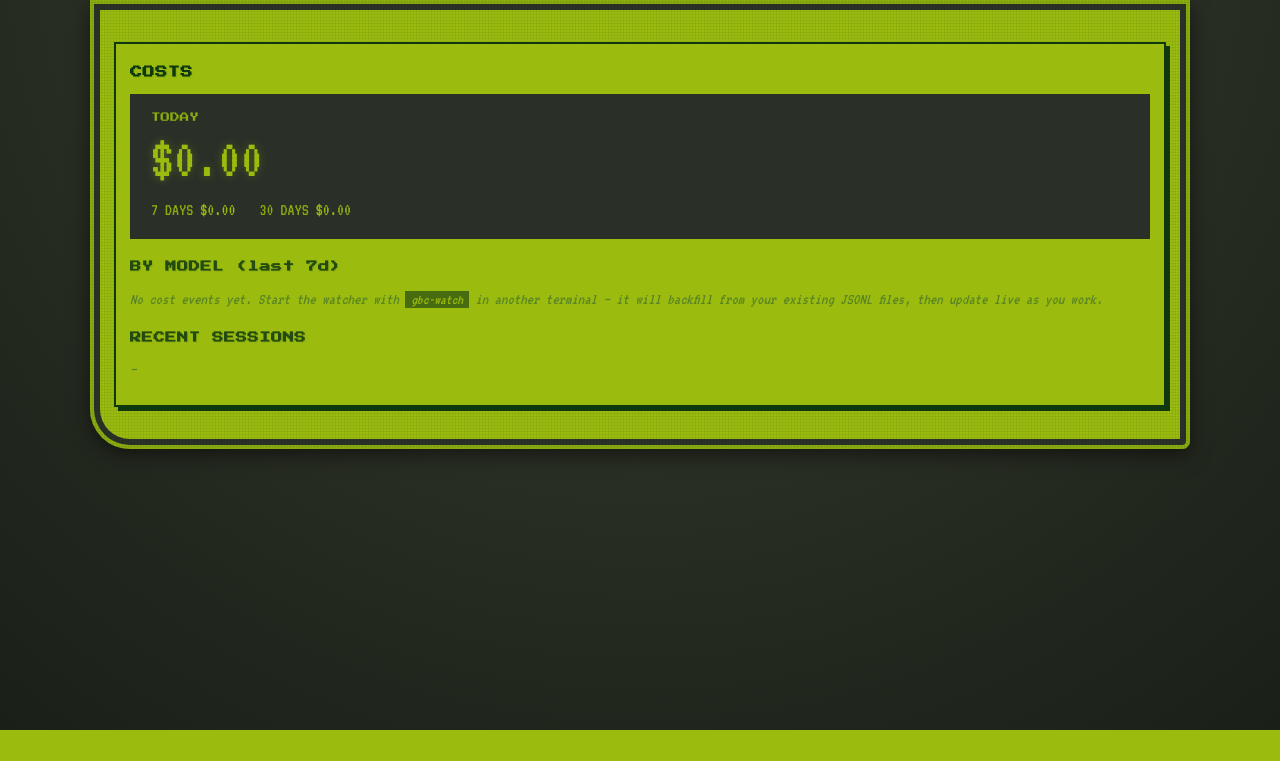
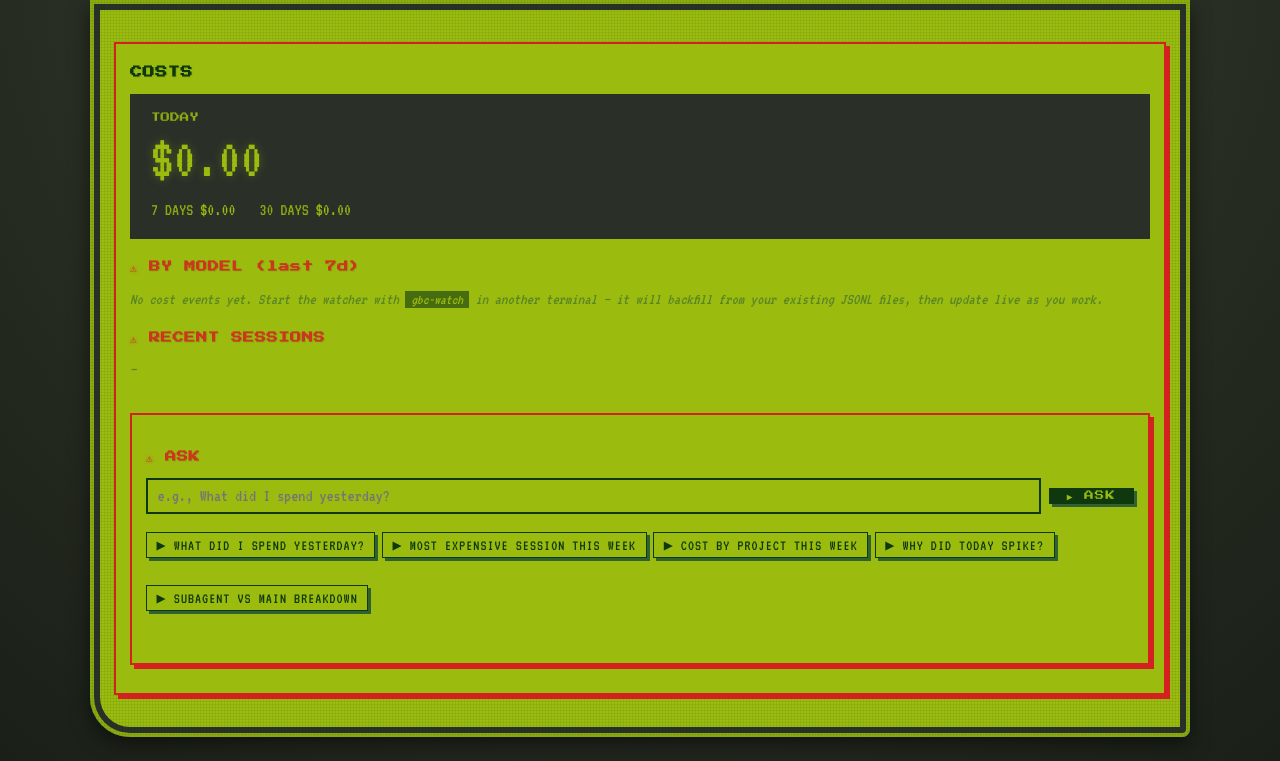
Before and after one commit to jon-devlapaz/gbc, a FastAPI app: page /costs in a window 1280 px wide. Shown: the part 70-831 px from the top of the page. Before the commit the page ends 800 px from the top, so only its background shows below. Run offline with FastAPI, Linux system fonts and the light colour scheme; data comes from the database, SQL or seed files in the repository; data that the repository does not hold is empty; some libraries are stand-ins or nearby versions.

Commit message:
feat(ui): cost Q&A box with suggested-question chips
- app/templates/costs.html: Q&A section below costs-body — HTMX form posts to
  /costs/ask, swaps #qa-result; onsubmit clears input after submit
- app/main.py: _costs_ctx() now includes qa_chips list (5 suggested questions)
- static/style.css: .costs-qa, .qa-form, .qa-chip, .qa-result, .qa-answer rules
  using Game Boy DMG palette vars; chips fill input + submit on click

```diff
--- a/app/main.py
+++ b/app/main.py
@@ -85,6 +85,13 @@
             "by_model": bm_rows,
             "sessions": sessions,
             "unknown_count": unknown_count,
+            "qa_chips": [
+                "What did I spend yesterday?",
+                "Most expensive session this week",
+                "Cost by project this week",
+                "Why did today spike?",
+                "Subagent vs main breakdown",
+            ],
         }
 
     @app.get("/costs", response_class=HTMLResponse)
--- a/app/templates/costs.html
+++ b/app/templates/costs.html
@@ -8,5 +8,30 @@
        hx-swap="innerHTML">
     {% include "_costs_body.html" %}
   </div>
+
+  <section class="costs-qa">
+    <h3>ASK</h3>
+    <form class="qa-form"
+          hx-post="/costs/ask"
+          hx-target="#qa-result"
+          hx-swap="innerHTML"
+          onsubmit="setTimeout(()=>this.querySelector('input[name=question]').value='',50)">
+      <input type="text"
+             name="question"
+             placeholder="e.g., What did I spend yesterday?"
+             autocomplete="off"
+             required>
+      <button type="submit">ASK</button>
+    </form>
+    <div class="qa-chips">
+      {% for chip in qa_chips %}
+        <button type="button"
+                class="qa-chip"
+                onclick="document.querySelector('.qa-form input[name=question]').value=this.dataset.q;document.querySelector('.qa-form').requestSubmit();"
+                data-q="{{ chip }}">{{ chip }}</button>
+      {% endfor %}
+    </div>
+    <div id="qa-result" class="qa-result"></div>
+  </section>
 </section>
 {% endblock %}
--- a/static/style.css
+++ b/static/style.css
@@ -1017,4 +1017,63 @@
   margin: 0.75rem 0;
   font-family: 'VT323', monospace;
 }
+
+/* ============ Cost Q&A box ============ */
+
+.costs-qa { margin-top: 2rem; }
+.qa-form {
+  display: flex;
+  gap: 0.5rem;
+  margin-bottom: 0.5rem;
+}
+.qa-form input[type=text] {
+  flex: 1;
+  font-family: 'VT323', monospace;
+  font-size: 1.1rem;
+  padding: 0.4rem 0.6rem;
+  background: var(--lcd-3, #9bbc0f);
+  color: var(--lcd-0, #0f380f);
+  border: 2px solid var(--lcd-0, #0f380f);
+}
+.qa-form button {
+  font-family: 'Press Start 2P', monospace;
+  font-size: 0.6rem;
+  padding: 0 1rem;
+  background: var(--lcd-0, #0f380f);
+  color: var(--lcd-3, #9bbc0f);
+  border: 2px solid var(--lcd-0, #0f380f);
+  cursor: pointer;
+}
+.qa-form button:hover { background: var(--lcd-1, #306230); }
+
+.qa-chips {
+  display: flex;
+  flex-wrap: wrap;
+  gap: 0.4rem;
+  margin-bottom: 0.75rem;
+}
+.qa-chip {
+  font-family: 'VT323', monospace;
+  font-size: 0.95rem;
+  padding: 0.2rem 0.6rem;
+  background: transparent;
+  color: var(--lcd-0, #0f380f);
+  border: 1px solid var(--lcd-0, #0f380f);
+  cursor: pointer;
+}
+.qa-chip:hover { background: var(--lcd-2, #8bac0f); }
+
+.qa-result { min-height: 1rem; }
+.qa-answer {
+  border: 1px solid var(--lcd-0, #0f380f);
+  background: var(--bezel, #2a3028);
+  color: var(--lcd-3, #9bbc0f);
+  padding: 0.6rem 0.8rem;
+  font-family: 'VT323', monospace;
+  font-size: 1.05rem;
+  line-height: 1.4;
+  white-space: pre-wrap;
+}
+.qa-answer .qa-question { color: var(--lcd-2, #8bac0f); margin-bottom: 0.4rem; }
+.qa-answer .qa-meta { font-size: 0.8rem; margin-top: 0.4rem; }
 .muted { opacity: 0.6; }
```
